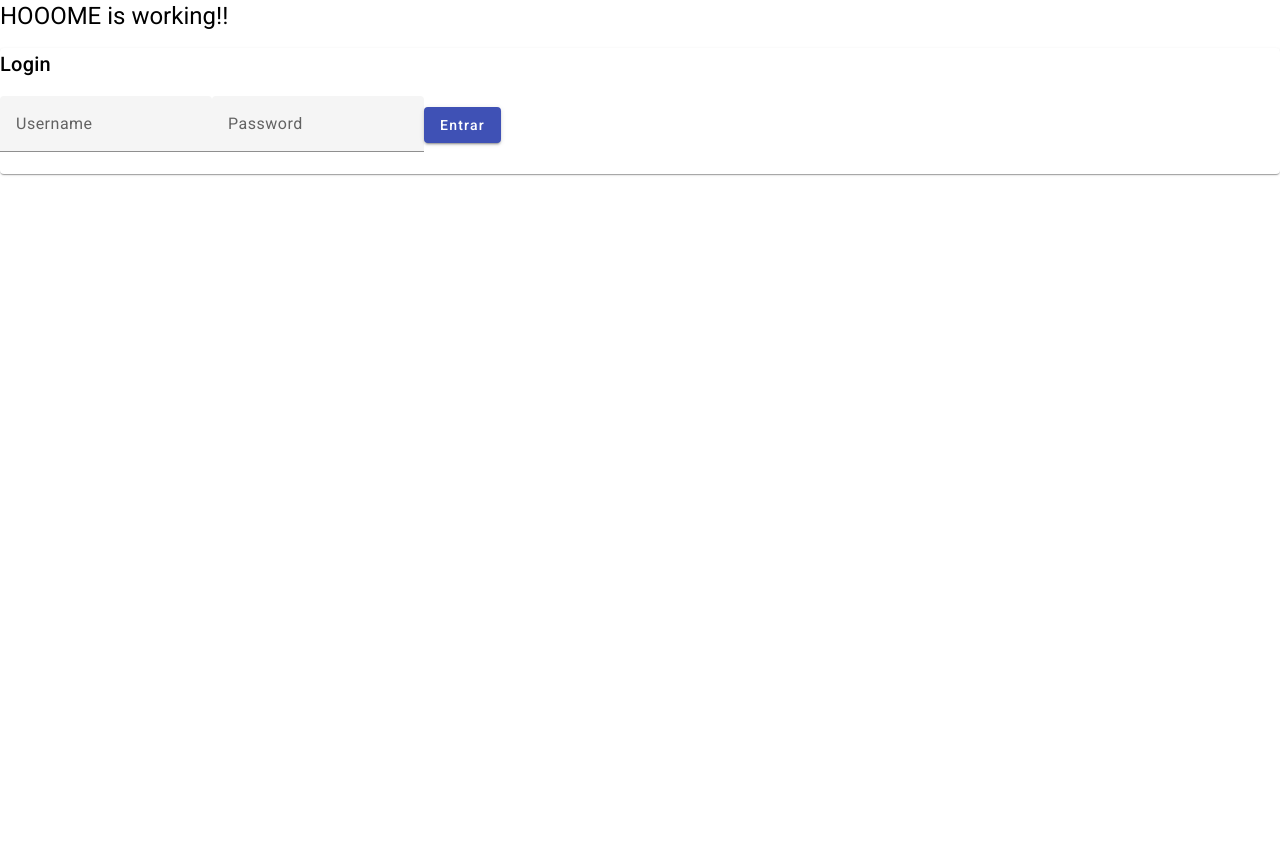
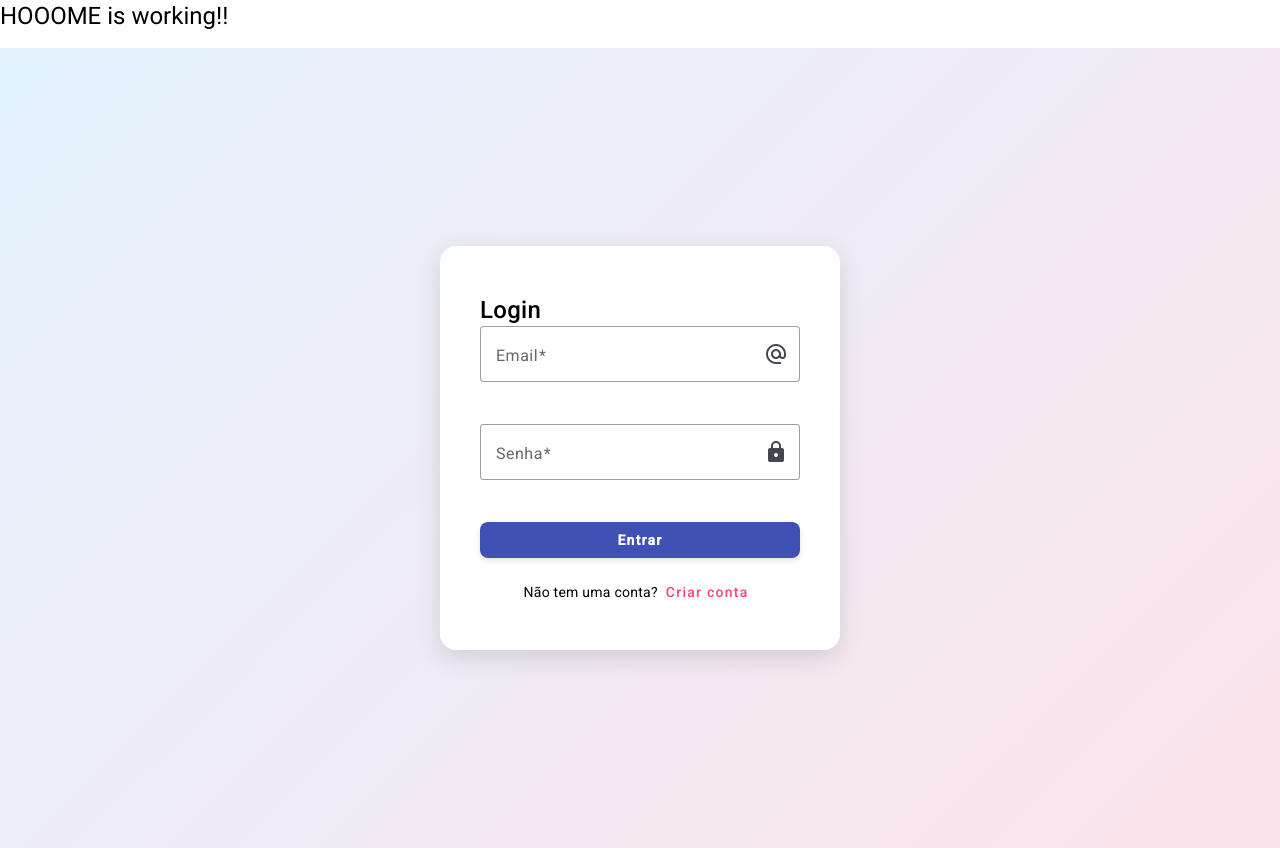
Before and after one commit to joaofreitas5/Paw_hub, an Angular app: page /login in a window 1280 px wide. Before the commit the page ends 800 px from the top, so only its background shows below. Built offline with nearby package versions, Linux system fonts and the light colour scheme.

Commit message:
Refactor login and register components to use Angular Material icons and improve styling

```diff
--- a/src/app/components/auth/login/login.component.css
+++ b/src/app/components/auth/login/login.component.css
@@ -1,31 +1,44 @@
-.login-form {
-  max-width: 400px;
-  margin: 48px auto;
+.login-wrapper {
   display: flex;
-  flex-direction: column;
+  justify-content: center;
   align-items: center;
+  height: 100vh;
+  background: linear-gradient(135deg, #e3f2fd, #fce4ec);
 }
 
-mat-card {
+.login-card {
   width: 100%;
-  padding: 24px 16px;
-  box-sizing: border-box;
+  max-width: 400px;
+  padding: 32px 24px;
+  border-radius: 16px;
+  box-shadow: 0 8px 24px rgba(0,0,0,0.12);
+  background-color: #fff;
+  text-align: center;
+}
+
+.login-icon {
+  font-size: 40px;
+  margin-right: 8px;
+}
+
+.form-field {
+  width: 100%;
+  margin-bottom: 20px;
+}
+
+.submit-btn {
+  width: 100%;
+  padding: 12px 0;
+  font-weight: 600;
+  border-radius: 8px;
+  box-shadow: 0 3px 6px rgba(0,0,0,0.1);
 }
 
 mat-card-title {
-  text-align: center;
-  font-size: 2rem;
-  margin-bottom: 16px;
-}
-
-mat-form-field.full-width {
-  width: 100%;
-  margin-bottom: 16px;
-}
-
-button[mat-raised-button] {
-  width: 100%;
-  margin-top: 8px;
+  display: flex;
+  align-items: center;
+  justify-content: center;
+  font-size: 1.5rem;
 }
 
 mat-card-actions {
--- a/src/app/components/auth/login/login.component.html
+++ b/src/app/components/auth/login/login.component.html
@@ -1,21 +1,32 @@
-<div class="login-form" style="max-width: 400px; margin: 40px auto;">
-  <mat-card>
+<div class="login-wrapper">
+  <mat-card class="login-card">
+    <mat-card-header>
     <mat-card-title>Login</mat-card-title>
+    </mat-card-header>
+
     <mat-card-content>
       <form (ngSubmit)="onLogin()" #loginForm="ngForm">
-        <mat-form-field appearance="fill" class="full-width">
+        <mat-form-field appearance="outline" class="form-field">
           <mat-label>Email</mat-label>
-          <input matInput type="email" [(ngModel)]="email" name="email" required />
+          <input matInput type="email" name="email" [(ngModel)]="email" required />
+          <mat-icon matSuffix>alternate_email</mat-icon>
         </mat-form-field>
-        <mat-form-field appearance="fill" class="full-width">
-          <mat-label>Password</mat-label>
-          <input matInput type="password" [(ngModel)]="password" name="password" required />
+
+        <mat-form-field appearance="outline" class="form-field">
+          <mat-label>Senha</mat-label>
+          <input matInput type="password" name="password" [(ngModel)]="password" required />
+          <mat-icon matSuffix>lock</mat-icon>
         </mat-form-field>
-        <button mat-raised-button color="primary" type="submit" style="width: 100%;">Entrar</button>
+
+        <button mat-flat-button color="primary" class="submit-btn" type="submit">
+          Entrar
+        </button>
       </form>
     </mat-card-content>
+
     <mat-card-actions>
-      <a mat-button routerLink="/register">Criar conta</a>
+      <span>Não tem uma conta?</span>
+      <a mat-button color="accent" routerLink="/register">Criar conta</a>
     </mat-card-actions>
   </mat-card>
 </div>
--- a/src/app/components/auth/login/login.component.ts
+++ b/src/app/components/auth/login/login.component.ts
@@ -7,6 +7,7 @@ import { MatCardModule } from '@angular/material/card';
 import { MatFormFieldModule } from '@angular/material/form-field';
 import { MatInputModule } from '@angular/material/input';
 import { MatButtonModule } from '@angular/material/button';
+import { MatIconModule } from '@angular/material/icon';
 
 @Component({
   selector: 'app-login',
@@ -17,26 +18,17 @@ import { MatButtonModule } from '@angular/material/button';
     MatCardModule,
     MatFormFieldModule,
     MatInputModule,
-    MatButtonModule
+    MatButtonModule,
+    MatIconModule,
   ],
-  template: `
-    <mat-card>
-      <h2>Login</h2>
-      <form (ngSubmit)="onLogin()">
-        <mat-form-field>
-          <input matInput [(ngModel)]="username" name="username" placeholder="Username" required />
-        </mat-form-field>
-        <mat-form-field>
-          <input matInput [(ngModel)]="password" name="password" type="password" placeholder="Password" required />
-        </mat-form-field>
-        <button mat-raised-button color="primary" type="submit">Entrar</button>
-      </form>
-    </mat-card>
-  `
+
+  templateUrl: './login.component.html',
+  styleUrls: ['./login.component.css']
 })
 export class LoginComponent {
   username = '';
   password = '';
+  email = '';
 
   constructor(private authService: AuthService, private router: Router) {}
 
--- a/src/app/components/auth/register/register.component.ts
+++ b/src/app/components/auth/register/register.component.ts
@@ -7,6 +7,7 @@ import { MatCardModule } from '@angular/material/card';
 import { MatFormFieldModule } from '@angular/material/form-field';
 import { MatInputModule } from '@angular/material/input';
 import { MatButtonModule } from '@angular/material/button';
+import { MatIconModule } from '@angular/material/icon';
 
 @Component({
   selector: 'app-register',
@@ -17,25 +18,11 @@ import { MatButtonModule } from '@angular/material/button';
     MatCardModule,
     MatFormFieldModule,
     MatInputModule,
-    MatButtonModule
+    MatButtonModule,
+    MatIconModule,
   ],
-  template: `
-    <mat-card>
-      <h2>Registo</h2>
-      <form (ngSubmit)="onRegister()">
-        <mat-form-field>
-          <input matInput [(ngModel)]="username" name="username" placeholder="Username" required />
-        </mat-form-field>
-        <mat-form-field>
-          <input matInput [(ngModel)]="email" name="email" type="email" placeholder="Email" required />
-        </mat-form-field>
-        <mat-form-field>
-          <input matInput [(ngModel)]="password" name="password" type="password" placeholder="Password" required />
-        </mat-form-field>
-        <button mat-raised-button type="submit">Criar Conta</button>
-      </form>
-    </mat-card>
-  `
+  templateUrl: './register.component.html',
+  styleUrls: ['./register.component.css']
 })
 export class RegisterComponent {
   username = '';
```
